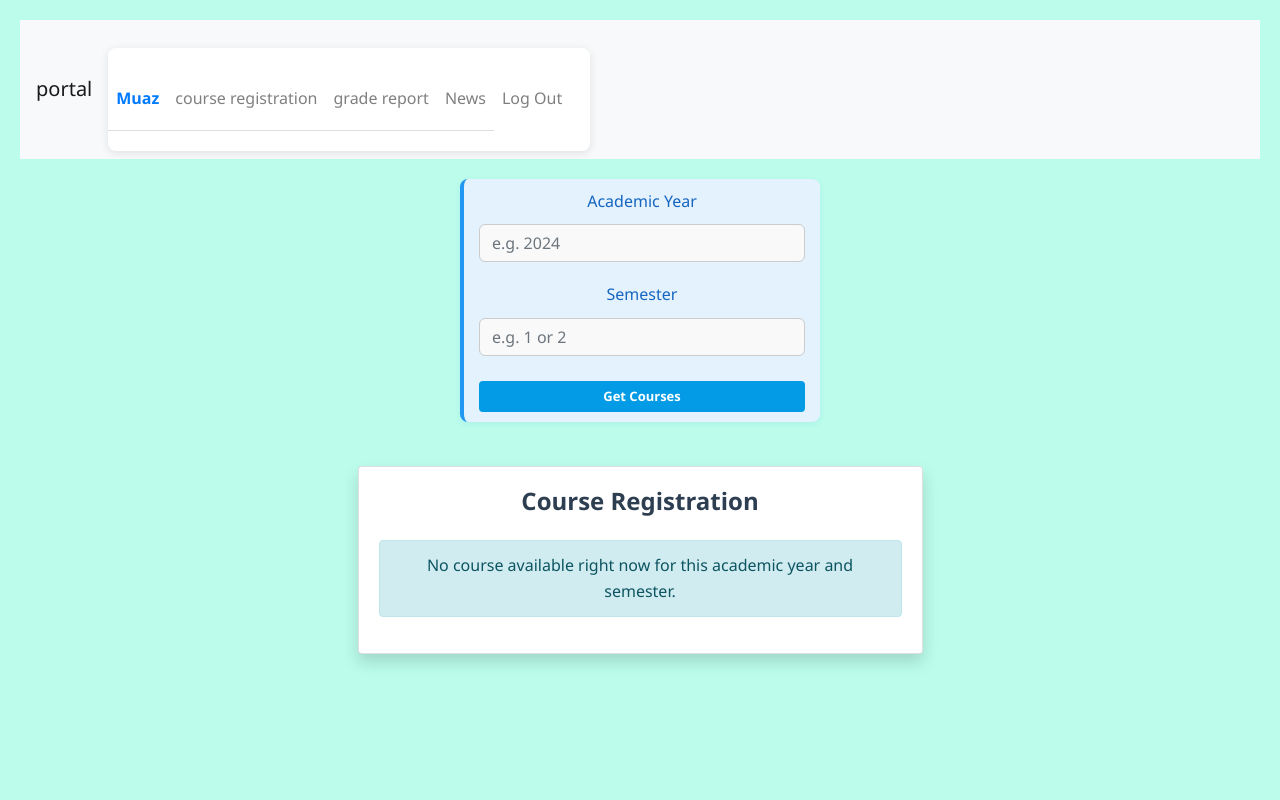
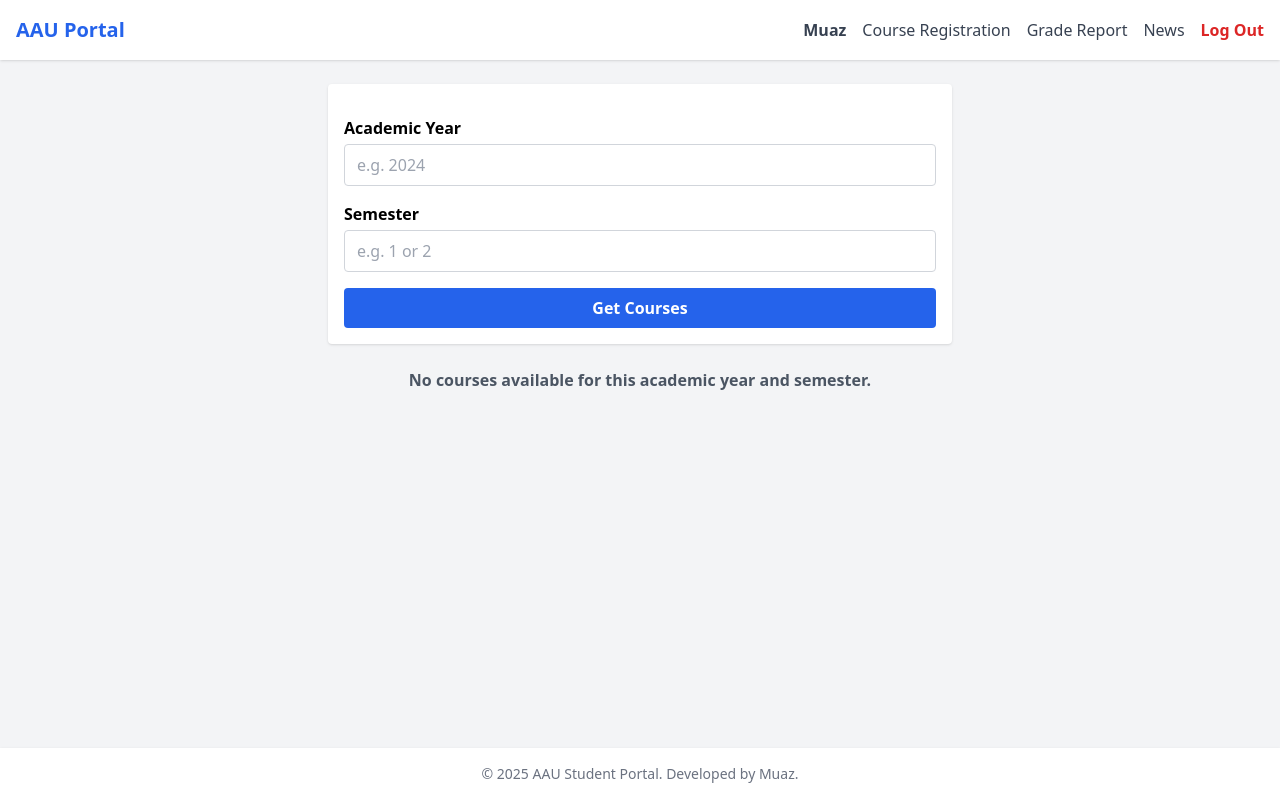
Before and after one commit to Muaz2004/Simple-Student-Portal, a Django app: page /cregistration in a window 1280 px wide. Run offline with Django 5.2, Linux system fonts and the light colour scheme; a user stored in the database is signed in; data comes from the database, SQL or seed files in the repository; both versions use the stored data as it was after the commit; some libraries are stand-ins or nearby versions.

Commit message:
some style added

```diff
--- a/portal/templates/portal/course_registration.html
+++ b/portal/templates/portal/course_registration.html
@@ -1,71 +1,52 @@
 {% extends "portal/layout.html" %}
 
 {% block body %}
+<div class="max-w-2xl mx-auto p-6">
+
     {% if message %}
-    <h3 class="text-center text-danger">{{ message }}</h3>
+        <p class="text-center text-red-600 font-semibold mb-4">{{ message }}</p>
     {% endif %}
 
     <!-- Academic Year & Semester Selection -->
-  <form action="{% url 'cregistration' %}" method="get" class="filter-form mb-4">
+    <form action="{% url 'cregistration' %}" method="get" class="space-y-4 mb-6 bg-white p-4 rounded shadow">
         {% csrf_token %}
-
-    <div class="form-group mb-2">
-      <label for="ay">Academic Year</label>
-      <input type="number" name="acyear" id="ay" class="form-control" required placeholder="e.g. 2024">
+        <div>
+            <label for="ay" class="block font-semibold mb-1">Academic Year</label>
+            <input type="number" name="acyear" id="ay" required placeholder="e.g. 2024"
+                   class="w-full border border-gray-300 rounded px-3 py-2 focus:outline-none focus:ring-2 focus:ring-blue-400">
         </div>
-
-    <div class="form-group mb-3">
-      <label for="sem">Semester</label>
-      <input type="number" name="semister" id="sem" class="form-control" required placeholder="e.g. 1 or 2">
+        <div>
+            <label for="sem" class="block font-semibold mb-1">Semester</label>
+            <input type="number" name="semister" id="sem" required placeholder="e.g. 1 or 2"
+                   class="w-full border border-gray-300 rounded px-3 py-2 focus:outline-none focus:ring-2 focus:ring-blue-400">
         </div>
-
-    <button type="submit" class="btn btn-success w-100">Get Courses</button>
+        <button type="submit" class="w-full bg-blue-600 text-white font-semibold py-2 rounded hover:bg-blue-700 transition">Get Courses</button>
     </form>
 
-  <!-- Course Registration -->
-  <div class="container mt-4">
-    <div class="row justify-content-center">
-      <div class="col-md-6">
-
-        <div class="card shadow rounded-4">
-          <div class="card-body">
-            <h4 class="card-title text-center mb-4">Course Registration</h4>
-
-            {% if not av_course %}
-              <div class="alert alert-info text-center" role="alert">
-                No course available right now for this academic year and semester.
-              </div>
-            {% else %}
-              <form method="POST" action="{% url 'cregistration' %}">
+    {% if av_course %}
+    <div class="bg-white p-4 rounded shadow">
+        <h4 class="text-lg font-semibold mb-4 text-center">Course Registration</h4>
+        <form method="POST" action="{% url 'cregistration' %}" class="space-y-4">
             {% csrf_token %}
-
-                <!-- Hidden fields to pass year and semester to POST -->
             <input type="hidden" name="acyear" value="{{ request.GET.acyear }}">
             <input type="hidden" name="semister" value="{{ request.GET.semister }}">
 
-                <div class="mb-3">
-                  <label for="course_select" class="form-label fw-semibold">Select Courses</label>
-                  <select
-                    name="courses[]"
-                    id="course_select"
-                    class="form-select"
-                    multiple
-                    aria-label="Multiple select example"
-                  >
+            <div>
+                <label for="course_select" class="block font-semibold mb-1">Select Courses</label>
+                <select name="courses[]" id="course_select" multiple
+                        class="w-full border border-gray-300 rounded px-3 py-2 focus:outline-none focus:ring-2 focus:ring-blue-400">
                     {% for course in av_course %}
                         <option value="{{ course.id }}">{{ course.CourseName }}</option>
                     {% endfor %}
                 </select>
-                  <div class="form-text">Hold Ctrl (Windows) or Cmd (Mac) to select multiple courses.</div>
+                <p class="text-gray-500 text-sm mt-1">Hold Ctrl (Windows) or Cmd (Mac) to select multiple courses.</p>
             </div>
 
-                <button type="submit" class="btn btn-primary w-100">Submit Registration</button>
+            <button type="submit" class="w-full bg-green-600 text-white font-semibold py-2 rounded hover:bg-green-700 transition">Submit Registration</button>
         </form>
+    </div>
+    {% else %}
+        <p class="text-center text-gray-600 font-semibold">No courses available for this academic year and semester.</p>
     {% endif %}
 </div>
-        </div>
-
-      </div>
-    </div>
-  </div>
 {% endblock %}
--- a/portal/templates/portal/layout.html
+++ b/portal/templates/portal/layout.html
@@ -1,53 +1,40 @@
 {% load static %}
-
 <!DOCTYPE html>
 <html lang="en">
 <head>
-        <title>{% block title %}student portal{% endblock %}</title>
-        <link rel="stylesheet" href="https://stackpath.bootstrapcdn.com/bootstrap/4.4.1/css/bootstrap.min.css" integrity="sha384-Vkoo8x4CGsO3+Hhxv8T/Q5PaXtkKtu6ug5TOeNV6gBiFeWPGFN9MuhOf23Q9Ifjh" crossorigin="anonymous">
-        <link rel="stylesheet" href="{% static 'portal/style.css' %}">
+    <meta charset="UTF-8">
+    <title>{% block title %}Student Portal{% endblock %}</title>
+    <script src="https://cdn.tailwindcss.com"></script>
+</head>
+<body class="bg-gray-100 min-h-screen flex flex-col">
 
-    </head>
-    <body style="background-color: #bbfcea;">
-
-        <nav class="navbar navbar-expand-lg navbar-light bg-light">
-            <a class="navbar-brand" href="{% url 'index' %}">portal</a>
-
-            <div>
-              <ul class="navbar-nav mr-auto">
+    <!-- Navbar -->
+    <nav class="bg-white shadow p-4 flex justify-between items-center">
+        <a href="{% url 'index' %}" class="text-xl font-bold text-blue-600">AAU Portal</a>
+        <ul class="flex space-x-4 items-center">
             {% if user.is_authenticated %}
-                    <li class="nav-item">
-                        <a class="nav-link" href="{% url 'profile' %}"><strong>{{ user.username }}</strong></a>
-                    </li>
-                {% endif %}
-                <li class="nav-item">
-                  <a class="nav-link" href="{% url 'cregistration' %}">course registration</a>
-                </li>
-                {% if user.is_authenticated %}
-                    <li class="nav-item">
-                        <a class="nav-link" href="{% url 'asses' %}">grade report</a>
-                    </li>
-                    <li class="nav-item">
-                        <a class="nav-link" href="{% url 'edunews' %}">News</a>
-                    </li>
-                    <li class="nav-item">
-                        <a class="nav-link" href="{% url 'logout' %}">Log Out</a>
-                    </li>
+                <li><a href="{% url 'profile' %}" class="text-gray-700 font-semibold">{{ user.username }}</a></li>
+                <li><a href="{% url 'cregistration' %}" class="text-gray-700 hover:text-blue-600">Course Registration</a></li>
+                <li><a href="{% url 'asses' %}" class="text-gray-700 hover:text-blue-600">Grade Report</a></li>
+                <li><a href="{% url 'edunews' %}" class="text-gray-700 hover:text-blue-600">News</a></li>
+                <li><a href="{% url 'logout' %}" class="text-red-600 font-semibold hover:text-red-700">Log Out</a></li>
             {% else %}
-                    <li class="nav-item">
-                        <a class="nav-link" href="{% url 'login' %}">Log In</a>
-                    </li>
-                    <li class="nav-item">
-                        <a class="nav-link" href="{% url 'register' %}">Register</a>
-                    </li>
+                <li><a href="{% url 'login' %}" class="text-gray-700 hover:text-blue-600">Log In</a></li>
+                <li><a href="{% url 'register' %}" class="text-gray-700 hover:text-blue-600">Register</a></li>
             {% endif %}
         </ul>
-            </div>
     </nav>
 
-        <div class="body">
+    <!-- Main Content -->
+    <main class="flex-1 w-full">
         {% block body %}
         {% endblock %}
-        </div>
+    </main>
+
+    <!-- Footer -->
+    <footer class="bg-white shadow p-4 text-center text-gray-500 text-sm">
+        &copy; 2025 AAU Student Portal. Developed by Muaz.
+    </footer>
+
 </body>
 </html>
```
Also changed, not shown: portal/templates/portal/asses.html (+24 -22 lines), portal/templates/portal/index.html (+11 -11 lines), portal/templates/portal/login.html (+19 -17 lines), portal/templates/portal/profile.html (+16 -13 lines), portal/templates/portal/register.html (+23 -23 lines), db.sqlite3. Lines whose indentation alone changed are shown as unchanged.
